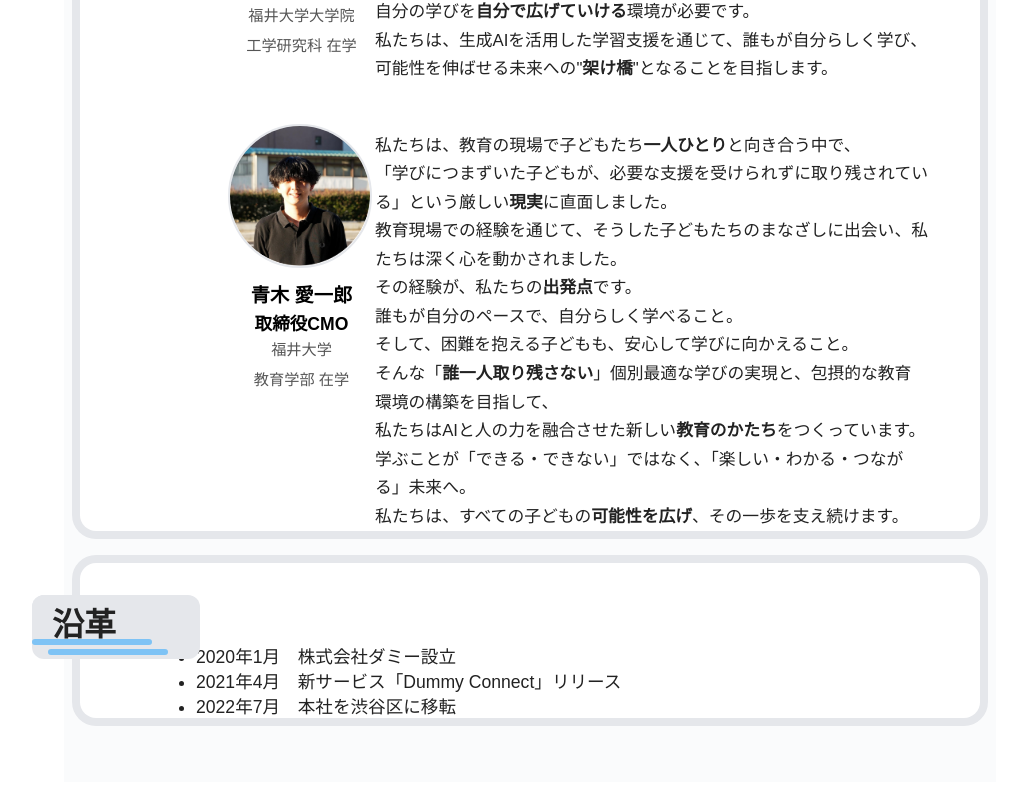
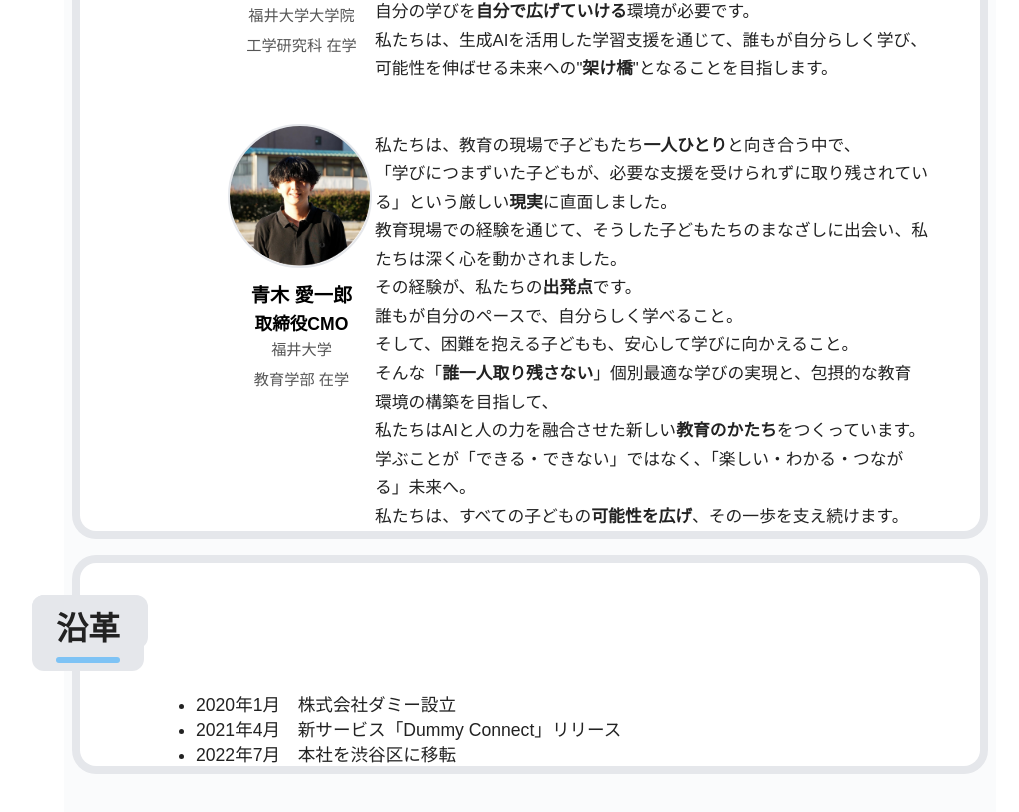
Before and after one commit to yr04491/Page_Mina, a React (Create React App) app: page / in a window 1280 px wide. Shown: the part 2556-3368 px from the top of the page, without its empty margins (110-1129 px from the left). Before the commit the page ends 3338 px from the top, so only its background shows below. Built offline with nearby package versions, Linux system fonts and the light colour scheme.

Commit message:
デザイン修正2

```diff
--- a/src/pages/CompanyPage.css
+++ b/src/pages/CompanyPage.css
@@ -360,7 +360,7 @@
 .officers-section::before { content: '会社役員'; }
 .history::before { content: '沿革'; }
 
-.officers-section::after, .history::after {
+/*.officers-section::after, .history::after {
   content: '';
   display: block;
   position: absolute;
@@ -371,7 +371,7 @@
   background: #7ec3f5;
   border-radius: 3px;
   z-index: 2;
-}
+}*/
 
 .history h2 {
   display: none;
@@ -380,33 +380,35 @@
   padding-left: 20px;
   font-size: 1.1rem;
   color: #222;
-  margin-top: 0;
+  margin-top: 48px;
 }
-
 .card-label, .company-info-label {
   display: inline-block;
   font-size: 2rem;
   font-weight: bold;
   color: #222;
   background: #e5e7eb;
-  border-radius: 12px 12px 12px 12px;
-  padding: 4px 32px 4px 20px;
+  border-radius: 12px;
+  padding: 8px 24px; /* 左右のパディングを均等に */
   margin-bottom: 0;
   position: absolute;
   left: -48px;
   top: 32px;
   z-index: 2;
   box-shadow: none;
+  text-align: center; /* テキストを中央揃え */
+  white-space: nowrap; /* テキストを折り返さない */
 }
+
 .card-label::after, .company-info-label::after {
   content: '';
   display: block;
-  width: 120px;
+  width: 100%; /* テキストの幅に合わせて自動調整 */
   height: 6px;
   background: #7ec3f5;
   border-radius: 3px;
-  margin-top: 4px;
-  margin-left: -4px;
+  margin-top: 8px;
+  margin-left: 0; /* 左マージンをリセット */
 }
 .about-company-section::before, .about-company-section::after,
 .company-info::before, .company-info::after {
```
